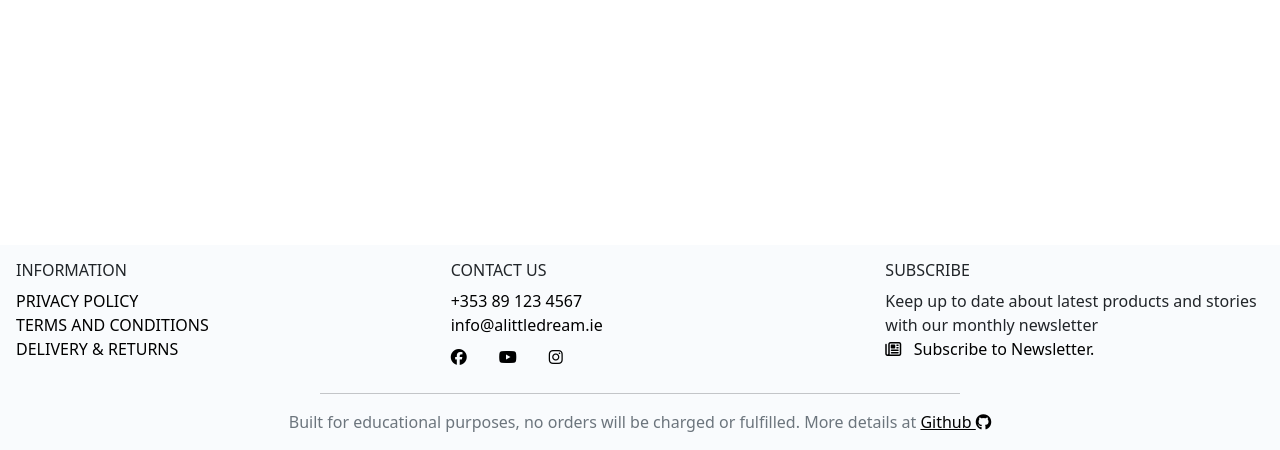
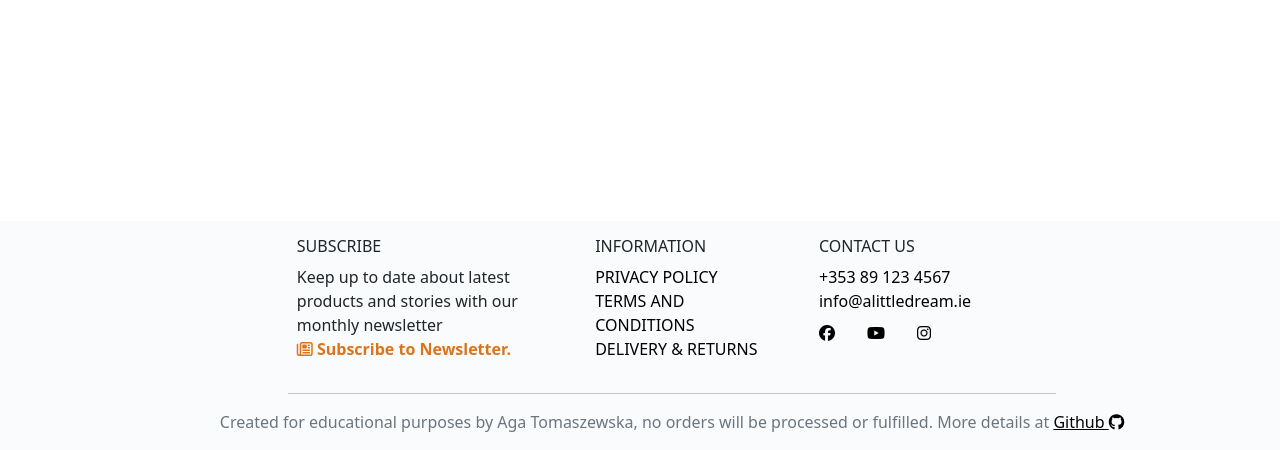
Before and after one commit to AgaToma/a-little-dream, a Django app: template templates/base.html in a window 1280 px wide. Shown: the part 350-800 px from the top of the page. Run offline with Django 3.2, Linux system fonts and the light colour scheme; the template is opened without the code that fills it: most values are stand-ins (such as "Sample title", 1, 10 or a date in 2020); some libraries are stand-ins or nearby versions.

Commit message:
position and style footer elements

```diff
--- a/static/css/base.css
+++ b/static/css/base.css
@@ -67,6 +67,12 @@ footer {
     background-color: #f9fbfd;
     bottom: 0;
     padding-bottom: 0.5px;
+    padding-left: 15%;
+    padding-right:10%;
+}
+
+.footer-wrapper {
+    margin-left: 8%;
 }
 
 a.nav-link,
@@ -83,8 +89,9 @@ a.nav-link,
     color:grey;
 }
 
-.newsletter {
-
+.news-link {
+    color: #dd7419;
+    text-decoration: none;
 }
 
 /* Landing page */
--- a/templates/includes/footer.html
+++ b/templates/includes/footer.html
@@ -1,8 +1,15 @@
 {% load static %}
 
 <footer class="footer mt-5">
-    <div class="row mt-3 mb-3">
-        <div class="col-lg-4 text-uppercase mx-auto">
+    <div class="row mt-3 mb-3 footer-wrapper">
+        <div class="col-lg-4">
+            <h6 class="px-3 text-uppercase">Subscribe</h6>
+            <p class="px-3 mb-0">Keep up to date about latest products and stories with our monthly
+                newsletter</p>
+                <strong><a href="#" class="news-link px-3"><i class="fa-regular fa-newspaper"></i>
+               Subscribe to Newsletter.</a></strong>
+        </div>
+        <div class="col-lg-3 text-uppercase">
             <h6 class="px-3">Information</h6>
             <div class="flex flex-column">
                 <ul class="list-unstyled grey">
@@ -12,7 +19,7 @@
                 </ul>
             </div>
         </div>
-        <div class="col-lg-4">
+        <div class="col-lg-3">
             <h6 class="px-3 text-uppercase">Contact us</h6>
             <ul class="list-unstyled grey mb-0">
                 <li class="px-3"><a href="tel:+353891234567" class="phone"> +353 89 123 4567</a><br></li>
@@ -37,17 +44,10 @@
                 </li>
             </ul>
         </div>
-        <div class="col-lg-4">
-            <h6 class="px-3 text-uppercase">Subscribe</h6>
-            <p class="px-3 mb-0 newsletter">Keep up to date about latest products and stories with our monthly
-                newsletter</p>
-            <a href="#" class="phone px-3"><i class="fa-regular fa-newspaper"></i>
-                &nbsp;&nbsp;Subscribe to Newsletter.</a>
-        </div>
     </div>
     <!--Author and GitHub link-->
-    <hr class="w-50 mx-auto">
-    <p class="text-center text-muted mt-2">Built for educational purposes, no orders will be charged or fulfilled. More
+    <hr class="w-70 mx-auto">
+    <p class="text-center text-muted mt-2">Created for educational purposes by Aga Tomaszewska, no orders will be processed or fulfilled. More
         details at
         <a href="https://github.com/AgaToma" target="_blank" rel="noopener" class="black"
             aria-label="Github (Opens in a new tab)">
```
